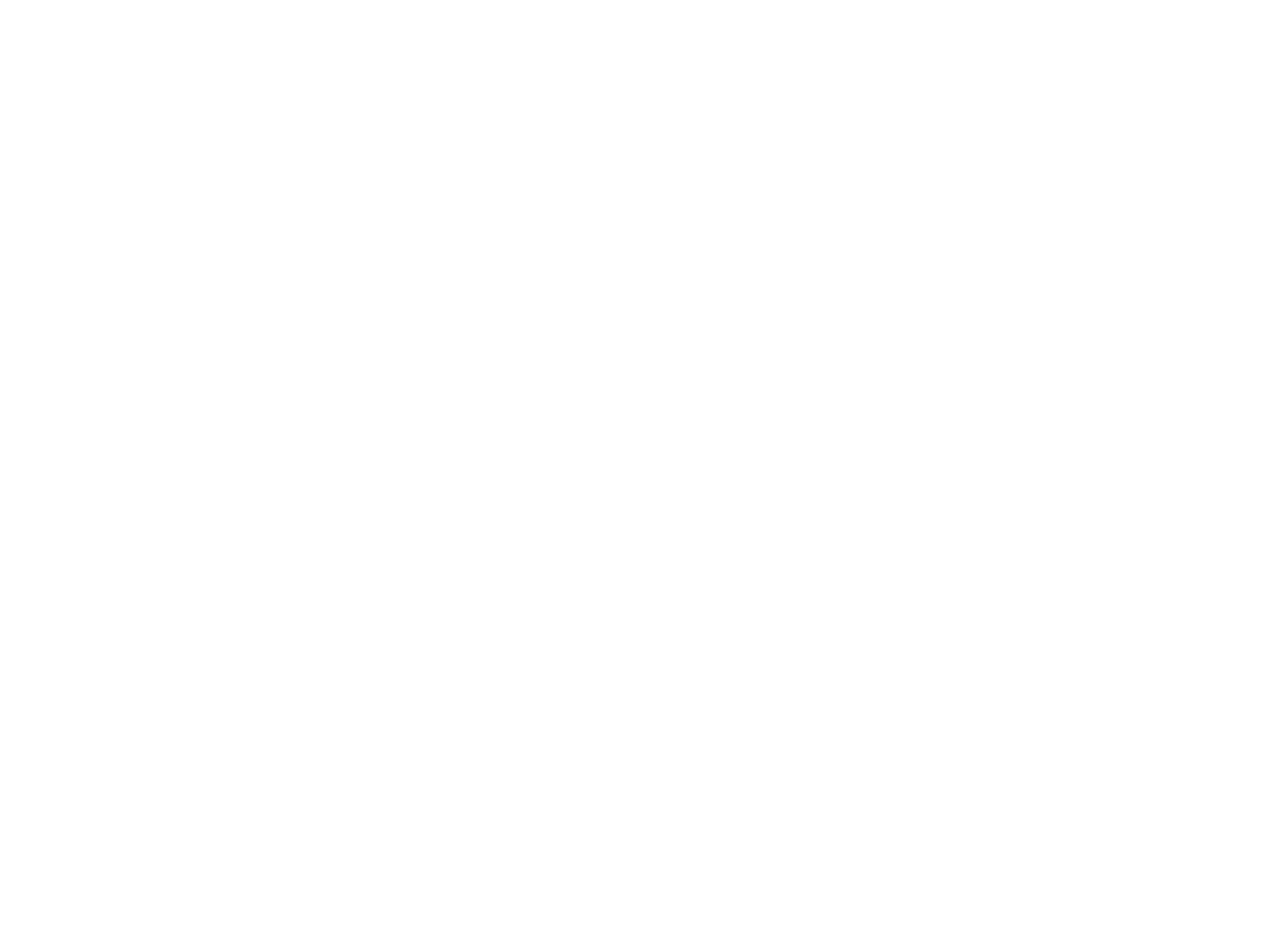
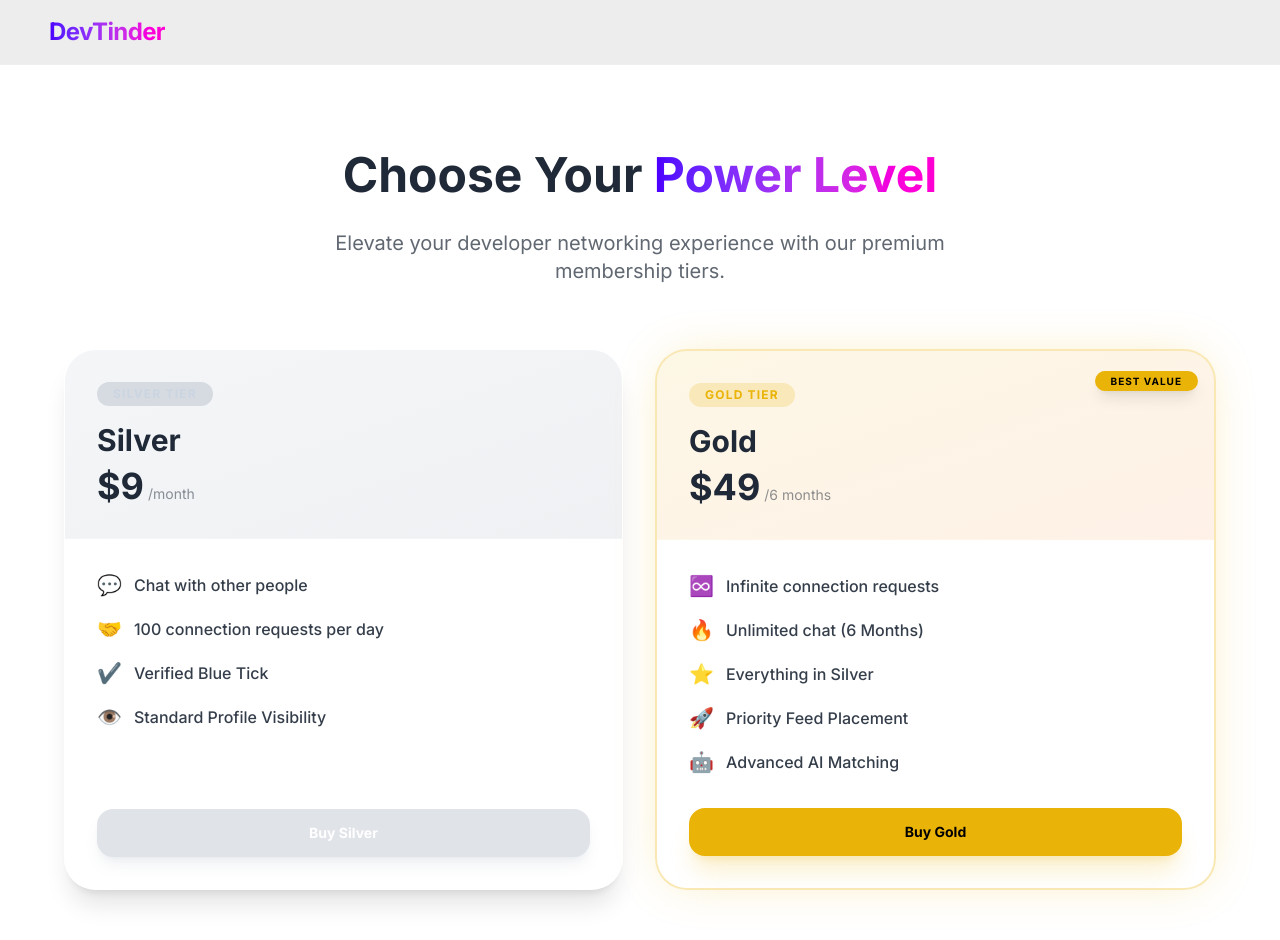
Before and after one commit to kapil-0455/frontend, a React (Vite) app: page /premium in a window 1280 px wide. Before the commit this address had no page. Shown: the top 940 px of the page. Before the commit the page ends 800 px from the top, so only its background shows below. Built offline with nearby package versions, Linux system fonts and the light colour scheme; no server answers.

Commit message:
connections established to razorPay -> handleBuy , diaalogbox was opening by doc

```diff
--- a/index.html
+++ b/index.html
@@ -8,6 +8,7 @@
     <link rel="preconnect" href="https://fonts.gstatic.com" crossorigin>
     <link href="https://fonts.googleapis.com/css2?family=Inter:wght@400;500;600;700&display=swap" rel="stylesheet">
     <title>DevTinder | Connect with Developers</title>
+    <script src="https://checkout.razorpay.com/v1/checkout.js"></script>
   </head>
   <body>
     <div id="root"></div>
--- a/src/App.jsx
+++ b/src/App.jsx
@@ -8,6 +8,7 @@ import appStore from "./utils/appStore"
 import Feed from "./components/Feed"
 import Connections from "./components/Connections"
 import Requests from "./components/Requests"
+import Preminum from "./components/Preminum"
 
 export default function App() {
   return (
@@ -21,6 +22,7 @@ export default function App() {
             <Route path="/profile" element={<Profile/>} />
             <Route path="/connections" element={<Connections/>} />
             <Route path="/requests" element={<Requests/>} />
+            <Route path="/premium" element={<Preminum/>} />
           </Route>
         </Routes>
       </BrowserRouter>
--- a/src/components/NavBar.jsx
+++ b/src/components/NavBar.jsx
@@ -28,6 +28,14 @@ const NavBar = () => {
       </div>
       {user && (
         <div className="flex-none gap-4 items-center">
+          <div className="hidden lg:flex items-center gap-6 mr-4">
+            <Link to="/" className="text-sm font-semibold hover:text-primary transition-colors">Feed</Link>
+            <Link to="/connections" className="text-sm font-semibold hover:text-primary transition-colors">Connections</Link>
+            <Link to="/requests" className="text-sm font-semibold hover:text-primary transition-colors">Requests</Link>
+          </div>
+          <Link to="/premium" className="hidden md:flex btn btn-sm btn-outline btn-secondary border-2 hover:bg-secondary hover:text-white rounded-full px-6 premium-btn mr-2">
+            Go Premium
+          </Link>
           <div className="hidden md:block text-sm font-medium opacity-80">
             Welcome, <span className="text-primary font-semibold">{user.firstName}</span>
           </div>
@@ -47,27 +55,35 @@ const NavBar = () => {
             >
               <li className="mb-1">
                 <Link to="/profile" className="flex items-center gap-2 p-2 hover:bg-primary/20 rounded-xl transition-colors">
-                  <svg xmlns="http://www.w3.org/2000/svg" className="h-5 w-5" viewBox="0 0 20 20" fill="currentColor">
+                  <svg xmlns="http://www.w3.org/2000/svg" className="h-5 w-5 text-primary" viewBox="0 0 20 20" fill="currentColor">
                     <path fillRule="evenodd" d="M10 9a3 3 0 100-6 3 3 0 000 6zm-7 9a7 7 0 1114 0H3z" clipRule="evenodd" />
                   </svg>
-                  Profile
-                  <span className="badge badge-secondary badge-sm">New</span>
+                  <span className="font-medium">Profile</span>
                 </Link>
               </li>
               <li className="mb-1">
                 <Link to="/connections" className="flex items-center gap-2 p-2 hover:bg-primary/20 rounded-xl transition-colors">
-                  <svg xmlns="http://www.w3.org/2000/svg" className="h-5 w-5" viewBox="0 0 20 20" fill="currentColor">
+                  <svg xmlns="http://www.w3.org/2000/svg" className="h-5 w-5 text-primary" viewBox="0 0 20 20" fill="currentColor">
                     <path d="M13 6a3 3 0 11-6 0 3 3 0 016 0zM18 8a2 2 0 11-4 0 2 2 0 014 0zM14 15a4 4 0 00-8 0v3h8v-3zM6 8a2 2 0 11-4 0 2 2 0 014 0zM16 18v-3a5.972 5.972 0 00-.75-2.906A3.005 3.005 0 0119 15v3h-3zM4.75 12.094A5.973 5.973 0 004 15v3H1v-3a3.005 3.005 0 013.75-2.906z" />
                   </svg>
-                  Connections
+                  <span className="font-medium">Connections</span>
                 </Link>
               </li>
               <li className="mb-1">
                 <Link to="/requests" className="flex items-center gap-2 p-2 hover:bg-primary/20 rounded-xl transition-colors">
-                  <svg xmlns="http://www.w3.org/2000/svg" className="h-5 w-5" viewBox="0 0 20 20" fill="currentColor">
+                  <svg xmlns="http://www.w3.org/2000/svg" className="h-5 w-5 text-primary" viewBox="0 0 20 20" fill="currentColor">
                     <path d="M8 9a3 3 0 100-6 3 3 0 000 6zM8 11a6 6 0 016 6H2a6 6 0 016-6zM16 7a1 1 0 10-2 0v1h-1a1 1 0 100 2h1v1a1 1 0 102 0v-1h1a1 1 0 100-2h-1V7z" />
                   </svg>
-                  Requests
+                  <span className="font-medium">Requests</span>
+                </Link>
+              </li>
+              <li className="mb-1">
+                <Link to="/premium" className="flex items-center gap-2 p-2 hover:bg-secondary/20 rounded-xl transition-colors group">
+                  <svg xmlns="http://www.w3.org/2000/svg" className="h-5 w-5 text-secondary group-hover:animate-bounce" viewBox="0 0 20 20" fill="currentColor">
+                    <path fillRule="evenodd" d="M5 2a1 1 0 011 1v1h1a1 1 0 011 1v1h1a1 1 0 011 1v1h1a1 1 0 011 1v1h1a1 1 0 011 1v1h1a1 1 0 011 1v1h1a1 1 0 011 1v1a1 1 0 01-1 1H4a1 1 0 01-1-1V3a1 1 0 011-1h1z" clipRule="evenodd" />
+                  </svg>
+                  <span className="font-bold text-secondary">Premium</span>
+                  <span className="badge badge-secondary badge-sm ml-auto">PRO</span>
                 </Link>
               </li>
               <div className="divider my-1 opacity-20"></div>
--- /dev/null
+++ b/src/components/Preminum.jsx
@@ -0,0 +1,137 @@
+import React from "react";
+import axios from "axios";
+import { BASE_URL } from "../utils/constants";
+const Preminum = () => {
+  const handleBuyClick = async (type) => {
+    const order = await axios.post(
+      BASE_URL + "/payment/create",
+      { memberShipType: type },
+      { withCredentials: true },
+    );
+
+    const options = {
+      key: order.data.keyId,
+      amount: order.data.amount,
+      currency: order.data.currency,
+      name: "DevTinder",
+      description: "Membership Purchase",
+      prefill: {
+        name: order.data.notes.firstName + " " + order.data.notes.lastName,
+        email: order.data.notes.email,
+      },
+      order_id: order.data.orderId,
+      notes: order.data.notes,
+      theme: {
+        color: "#1e293b",
+      },
+    };
+    const rzp = new Razorpay(options);
+    rzp.open();
+  };
+
+  return (
+    <div className="min-h-screen py-20 px-4 flex flex-col items-center">
+      <div className="text-center mb-16 max-w-2xl">
+        <h1 className="text-5xl font-black mb-6 leading-tight">
+          Choose Your <span className="gradient-text">Power Level</span>
+        </h1>
+        <p className="text-xl opacity-70">
+          Elevate your developer networking experience with our premium
+          membership tiers.
+        </p>
+      </div>
+
+      <div className="flex flex-col md:flex-row gap-8 max-w-6xl w-full justify-center">
+        {/* Silver Membership */}
+        <div className="flex-1 glass-card rounded-[2rem] overflow-hidden border border-white/10 flex flex-col group hover:scale-[1.02] transition-all duration-500 shadow-xl">
+          <div className="p-8 bg-gradient-to-br from-slate-400/10 to-slate-500/10 border-b border-white/5">
+            <div className="flex justify-between items-start mb-4">
+              <span className="px-4 py-1 rounded-full bg-slate-500/20 text-slate-300 text-xs font-bold tracking-widest uppercase">
+                Silver Tier
+              </span>
+            </div>
+            <h2 className="text-3xl font-bold mb-2">Silver</h2>
+            <div className="flex items-baseline gap-1">
+              <span className="text-4xl font-black">$9</span>
+              <span className="opacity-50 text-sm">/month</span>
+            </div>
+          </div>
+
+          <div className="p-8 flex-1 flex flex-col">
+            <ul className="space-y-4 mb-8 flex-1">
+              {[
+                { text: "Chat with other people", icon: "💬" },
+                { text: "100 connection requests per day", icon: "🤝" },
+                { text: "Verified Blue Tick", icon: "✔️" },
+                { text: "Standard Profile Visibility", icon: "👁️" },
+              ].map((feature, i) => (
+                <li key={i} className="flex items-center gap-3">
+                  <span className="text-xl">{feature.icon}</span>
+                  <span className="font-medium opacity-90">{feature.text}</span>
+                </li>
+              ))}
+            </ul>
+            <button
+              onClick={() => handleBuyClick("silver")}
+              className="btn btn-block bg-slate-500/20 hover:bg-slate-500/40 border-none text-white rounded-2xl py-4 font-bold transition-all shadow-lg shadow-slate-500/10"
+            >
+              Buy Silver
+            </button>
+          </div>
+        </div>
+
+        {/* Gold Membership */}
+        <div className="flex-1 glass-card rounded-[2rem] overflow-hidden border-2 border-yellow-500/30 flex flex-col group hover:scale-[1.05] transition-all duration-500 shadow-[0_0_50px_-12px_rgba(234,179,8,0.3)] relative">
+          <div className="absolute top-0 right-0 p-4">
+            <span className="px-4 py-1 rounded-full bg-yellow-500 text-black text-[10px] font-black tracking-widest uppercase shadow-lg">
+              Best Value
+            </span>
+          </div>
+
+          <div className="p-8 bg-gradient-to-br from-yellow-500/10 to-orange-500/10 border-b border-white/5">
+            <div className="flex justify-between items-start mb-4">
+              <span className="px-4 py-1 rounded-full bg-yellow-500/20 text-yellow-500 text-xs font-bold tracking-widest uppercase">
+                Gold Tier
+              </span>
+            </div>
+            <h2 className="text-3xl font-bold mb-2">Gold</h2>
+            <div className="flex items-baseline gap-1">
+              <span className="text-4xl font-black">$49</span>
+              <span className="opacity-50 text-sm">/6 months</span>
+            </div>
+          </div>
+
+          <div className="p-8 flex-1 flex flex-col">
+            <ul className="space-y-4 mb-8 flex-1">
+              {[
+                { text: "Infinite connection requests", icon: "♾️" },
+                { text: "Unlimited chat (6 Months)", icon: "🔥" },
+                { text: "Everything in Silver", icon: "⭐" },
+                { text: "Priority Feed Placement", icon: "🚀" },
+                { text: "Advanced AI Matching", icon: "🤖" },
+              ].map((feature, i) => (
+                <li key={i} className="flex items-center gap-3">
+                  <span className="text-xl">{feature.icon}</span>
+                  <span className="font-medium opacity-90">{feature.text}</span>
+                </li>
+              ))}
+            </ul>
+            <button
+              onClick={() => handleBuyClick("gold")}
+              className="btn btn-block bg-yellow-500 hover:bg-yellow-600 border-none text-black rounded-2xl py-4 font-bold transition-all shadow-xl shadow-yellow-500/20"
+            >
+              Buy Gold
+            </button>
+          </div>
+        </div>
+      </div>
+
+      <p className="mt-12 text-sm opacity-50 max-w-md text-center">
+        Secure checkout via Stripe. All memberships are non-refundable. Prices
+        are in USD and exclude applicable taxes.
+      </p>
+    </div>
+  );
+};
+
+export default Preminum;
```
